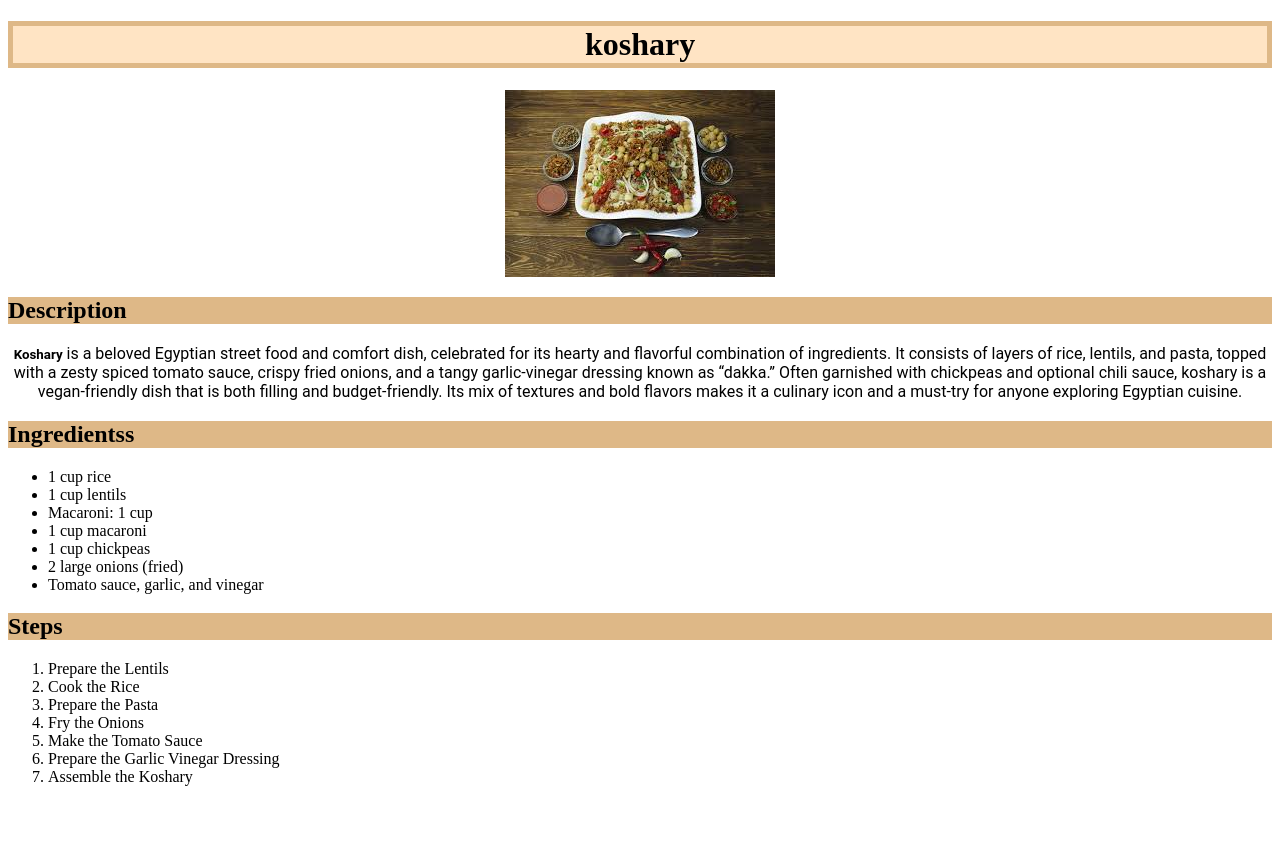
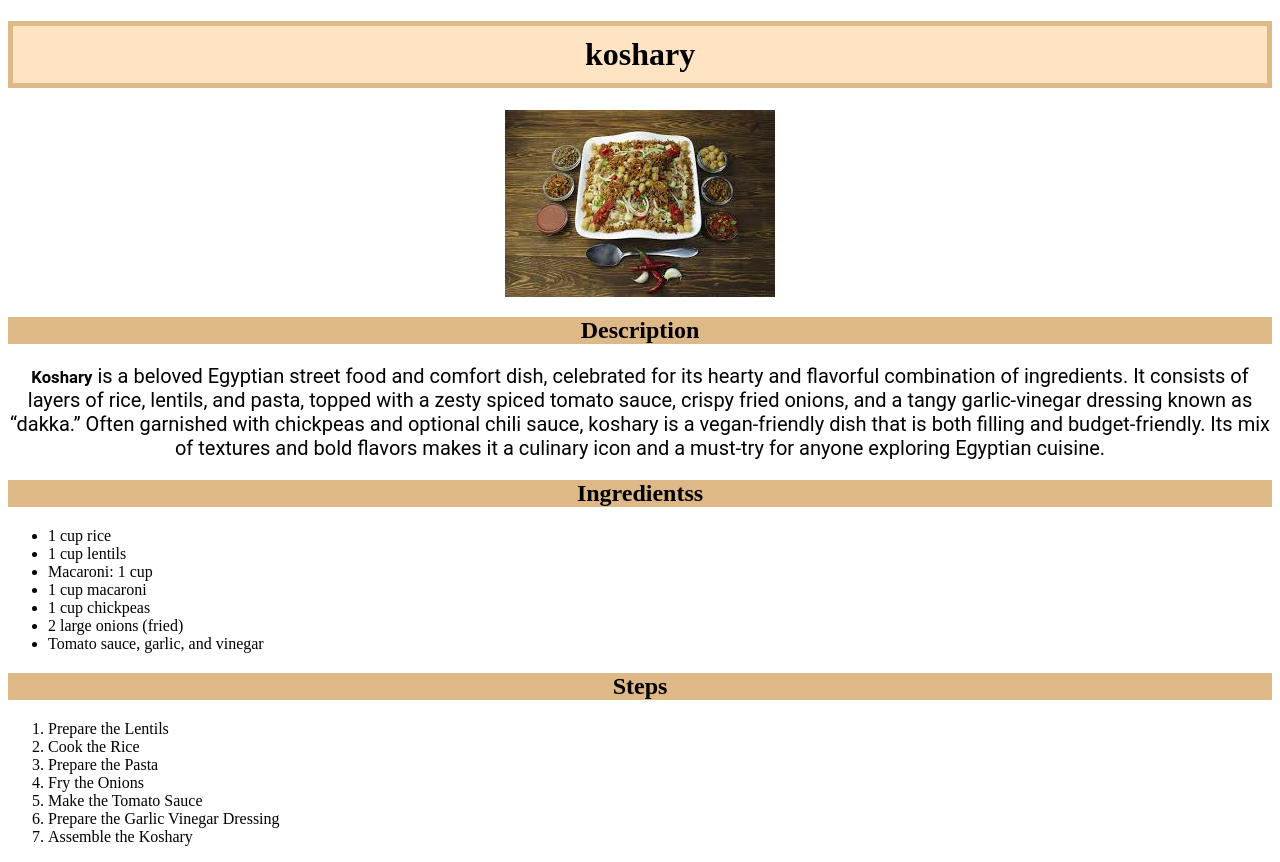
Before and after one commit to MEGZ112233/recipes, a plain HTML site: page RecipeInfo/koshary.html in a window 1280 px wide. Before the commit the page ends 802 px from the top, so only its background shows below. Drawn offline with Linux system fonts and the light colour scheme.

Commit message:
make_it_beutifulv2

```diff
--- a/RecipeInfo/koshary.html
+++ b/RecipeInfo/koshary.html
@@ -5,7 +5,7 @@
     <meta charset="UTF-8">
     <meta name="viewport" content="width=device-width, initial-scale=1.0">
     <title>Document</title>
-    <link rel = "stylesheet" href = "../style.css">
+    <link rel = "stylesheet" href = "style.css">
 </head>
 
 <body>
--- /dev/null
+++ b/RecipeInfo/style.css
@@ -0,0 +1,22 @@
+#imgid {
+    display: block;
+    margin: 0 auto;
+}
+p{
+    color: black;
+    text-align: center;
+    font-family: 'Roboto' , sans-serif ;
+    font-size: 20px;
+}
+h2{
+    background-color:burlywood;
+    background-blend-mode: color-dodge;
+    text-align: center;
+
+}
+h1{
+    text-align: center;
+    background-color: bisque;
+    border: 5px solid burlywood ;
+    padding: 10px;
+}
```
Also changed, not shown: RecipeInfo/mahshy.html (+1 -1 lines), RecipeInfo/molkhya-ganbry.html (+1 -1 lines).
